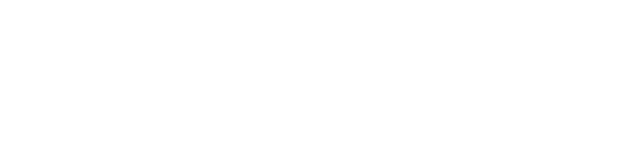
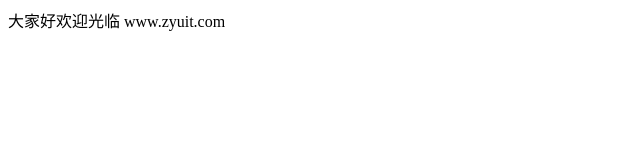
Before and after one commit to xinycao/blog, a plain HTML site: page index.html in a window 1280 px wide. Shown: the whole page, without its empty margins (0-640 px from the left). Drawn offline with Linux system fonts and the light colour scheme.

Commit message:
Update index.html

```diff
--- a/index.html
+++ b/index.html
@@ -4,7 +4,14 @@
 <meta charset="utf-8">
 <title>炙宇科技</title>
 </head>
+<body>
 
-<body>
+
+
+
+大家好欢迎光临 www.zyuit.com
+
+
+
 </body>
 </html>
```
